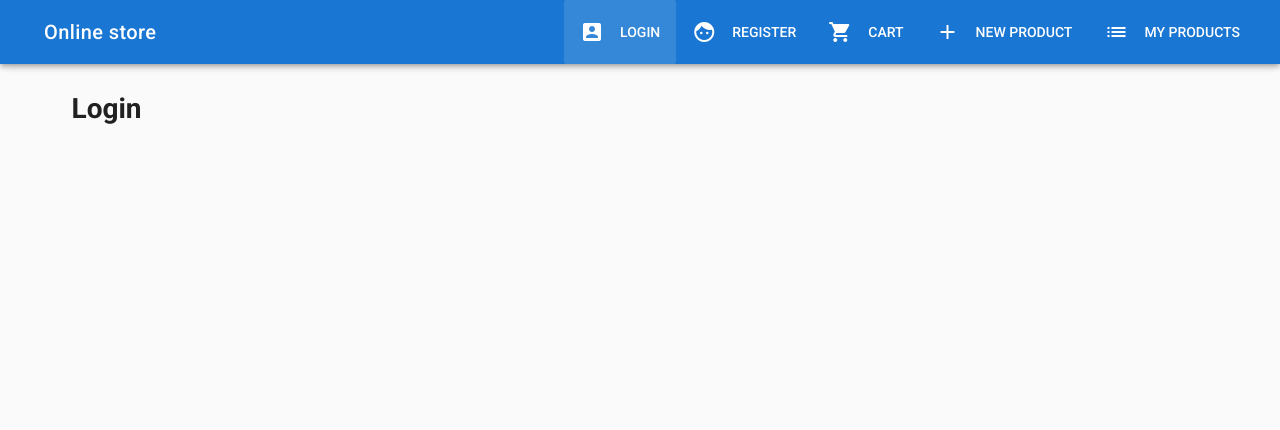
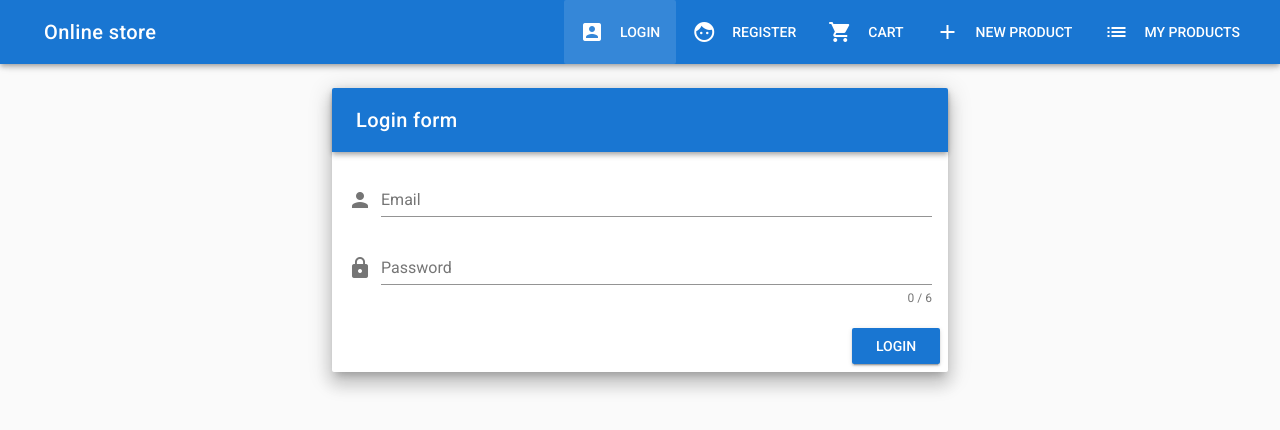
Before and after one commit to CouldBeFree/onlinestore, a Vue app: page /login in a window 1280 px wide. Shown: the top 430 px of the page. Built offline with nearby package versions, Linux system fonts and the light colour scheme.

Commit message:
Enabled form validation

```diff
--- a/src/components/Auth/Login.vue
+++ b/src/components/Auth/Login.vue
@@ -1,8 +1,41 @@
 <template>
-  <v-container>
-    <v-layout row>
-      <v-flex xs12>
-        <h1>Login</h1>
+  <v-container fluid fill-height>
+    <v-layout align-center justify-center>
+      <v-flex xs12 sm8 md6>
+        <v-card class="elevation-12">
+          <v-toolbar dark color="primary">
+            <v-toolbar-title>Login form</v-toolbar-title>
+          </v-toolbar>
+          <v-card-text>
+            <v-form ref="form" v-model="valid" lazy-validation>
+              <v-text-field
+                v-model="email"
+                prepend-icon="person"
+                name="Email"
+                label="Email"
+                :rules="emailRules"
+                type="email">
+              </v-text-field>
+              <v-text-field
+                :counter="6"
+                v-model="password"
+                :rules="passwordRules"
+                prepend-icon="lock"
+                name="password"
+                label="Password"
+                type="password">
+              </v-text-field>
+            </v-form>
+          </v-card-text>
+          <v-card-actions>
+            <v-spacer></v-spacer>
+            <v-btn
+              color="primary"
+              @click="onSubmit"
+              :disabled="!valid"
+            >Login</v-btn>
+          </v-card-actions>
+        </v-card>
       </v-flex>
     </v-layout>
   </v-container>
@@ -13,7 +46,29 @@
     name: "Login",
     data(){
       return{
+        email: '',
+        password: '',
+        valid: false,
+        emailRules: [
+          v => !!v || 'E-mail is required',
+          v => /.+@.+/.test(v) || 'E-mail must be valid'
+        ],
+        passwordRules: [
+          v => !!v || 'Password is required',
+          v => (v && v.length >= 6) || 'Password must be equal or than 6 characters'
+        ]
+      }
+    },
+    methods:{
+      onSubmit(){
+        if (this.$refs.form.validate()){
+          const user = {
+            email: this.email,
+            password: this.password
+          };
 
+          console.log(user);
+        }
       }
     }
   }
```
